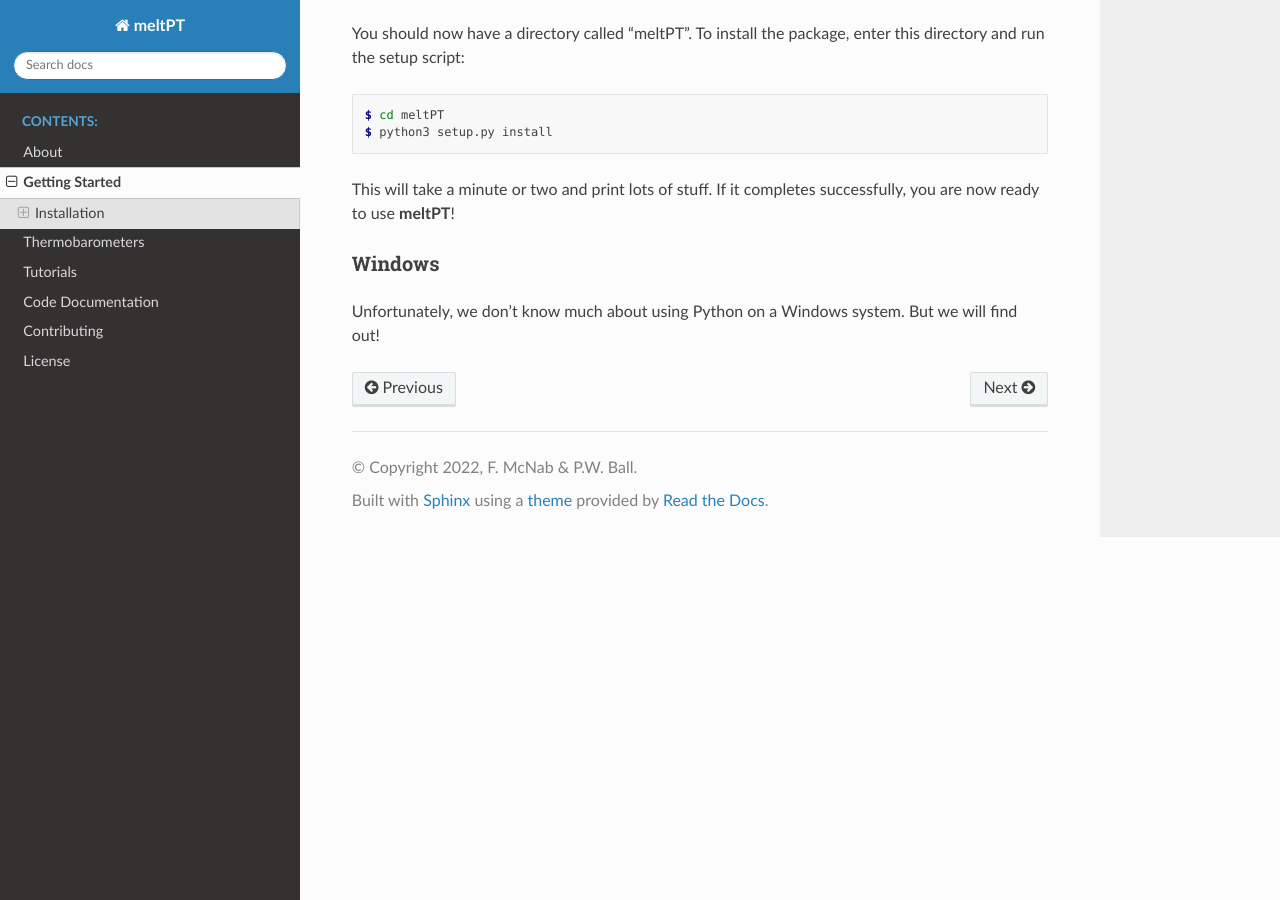
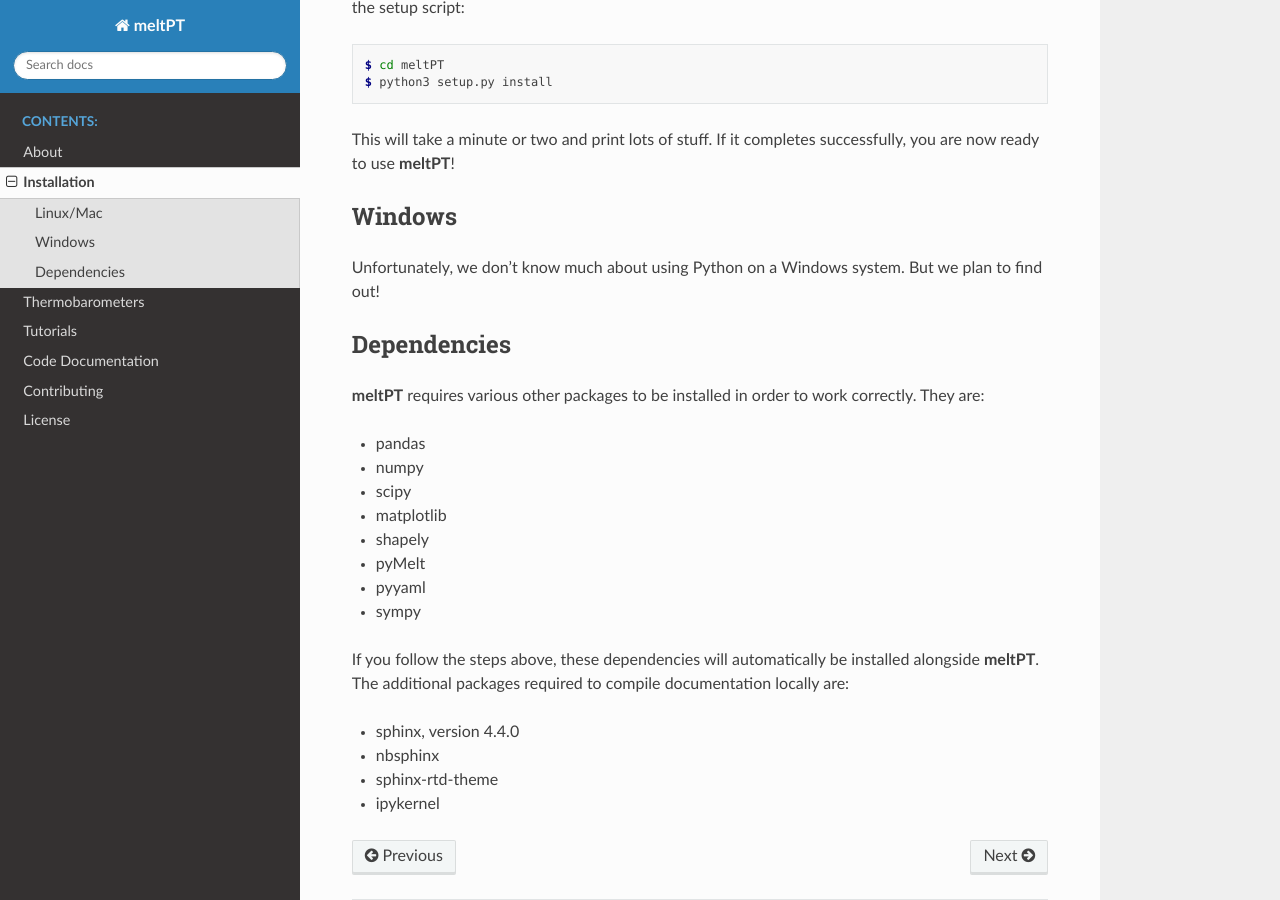
Before and after one commit to fmcnab/meltPT, a Sphinx documentation site: the page built from docs/source/installation.rst, in a window 1280 px wide and 900 px high, scrolled down 557 px. Built offline with Sphinx 7.4.7 and the Read the Docs theme 2.0.0, drawn with Linux system fonts in a browser that asks for light colours; some of the changed text lies outside the part shown.

Commit message:
Adding dependency info and various other bits to the docs.

```diff
--- a/docs/source/installation.rst
+++ b/docs/source/installation.rst
@@ -1,15 +1,12 @@
-Getting Started
-^^^^^^^^^^^^^^^
+Installation
+^^^^^^^^^^^^
 
-============
-Installation
-============
+=========
+Linux/Mac
+=========
 
----------
-Linux/Mac
----------
-
-We recommend running **meltPT** in a virtual environment. Start a terminal and enter:
+We recommend running **meltPT** in a virtual environment. Start a terminal and
+enter:
 
 .. code-block:: console
 
@@ -26,17 +23,45 @@ Next, download the code. Navigate to your desired location and type:
 
   $ git clone git@github.com:fmcnab/meltPT.git
 
-You should now have a directory called "meltPT". To install the package, enter this directory and run the setup script:
+You should now have a directory called "meltPT". To install the package, enter
+this directory and run the setup script:
 
 .. code-block:: console
 
   $ cd meltPT
   $ python3 setup.py install
 
-This will take a minute or two and print lots of stuff. If it completes successfully, you are now ready to use **meltPT**!
+This will take a minute or two and print lots of stuff. If it completes
+successfully, you are now ready to use **meltPT**!
 
--------
+=======
 Windows
--------
+=======
 
-Unfortunately, we don't know much about using Python on a Windows system. But we will find out!
+Unfortunately, we don't know much about using Python on a Windows system.
+But we plan to find out!
+
+============
+Dependencies
+============
+
+**meltPT** requires various other packages to be installed in order to work
+correctly. They are:
+
+* pandas
+* numpy
+* scipy
+* matplotlib
+* shapely
+* pyMelt
+* pyyaml
+* sympy
+
+If you follow the steps above, these dependencies will automatically be
+installed alongside **meltPT**. The additional packages required to compile
+documentation locally are:
+
+* sphinx, version 4.4.0
+* nbsphinx
+* sphinx-rtd-theme
+* ipykernel
--- a/docs/source/tutorials.rst
+++ b/docs/source/tutorials.rst
@@ -1,17 +1,17 @@
 Tutorials
 ^^^^^^^^^
 
-In the following tutorials we explore meltPT's range of functionality. All
+In the following tutorials we explore **meltPT**'s range of functionality. All
 analyses in meltPT require an input file containing compositions of samples to
 be analysed. We first describe what this file must/can contain, and it how it
-will be dealt with by meltPT.
+will be dealt with by **meltPT**.
 
 In Tutorials 1-4 we go through example Python scripts that utilise meltPT
 various capabilities. If you are used to working in Python, we hope neltPT's
 various classes and functions will be straightforward to get used to and you
 will be writing your own scripts in no time.
 
-In Tutorial 5, we show how to use meltPT's built in command-line tool. This
+In Tutorial 5, we show how to use **meltPT**'s built in command-line tool. This
 mode of working is less flexible but does not require you to write your own
 Python code.
 
```
Also changed, not shown: docs/source/input_file.rst (+4 -4 lines), docs/source/thermobarometers.rst (+6 -1 lines).
